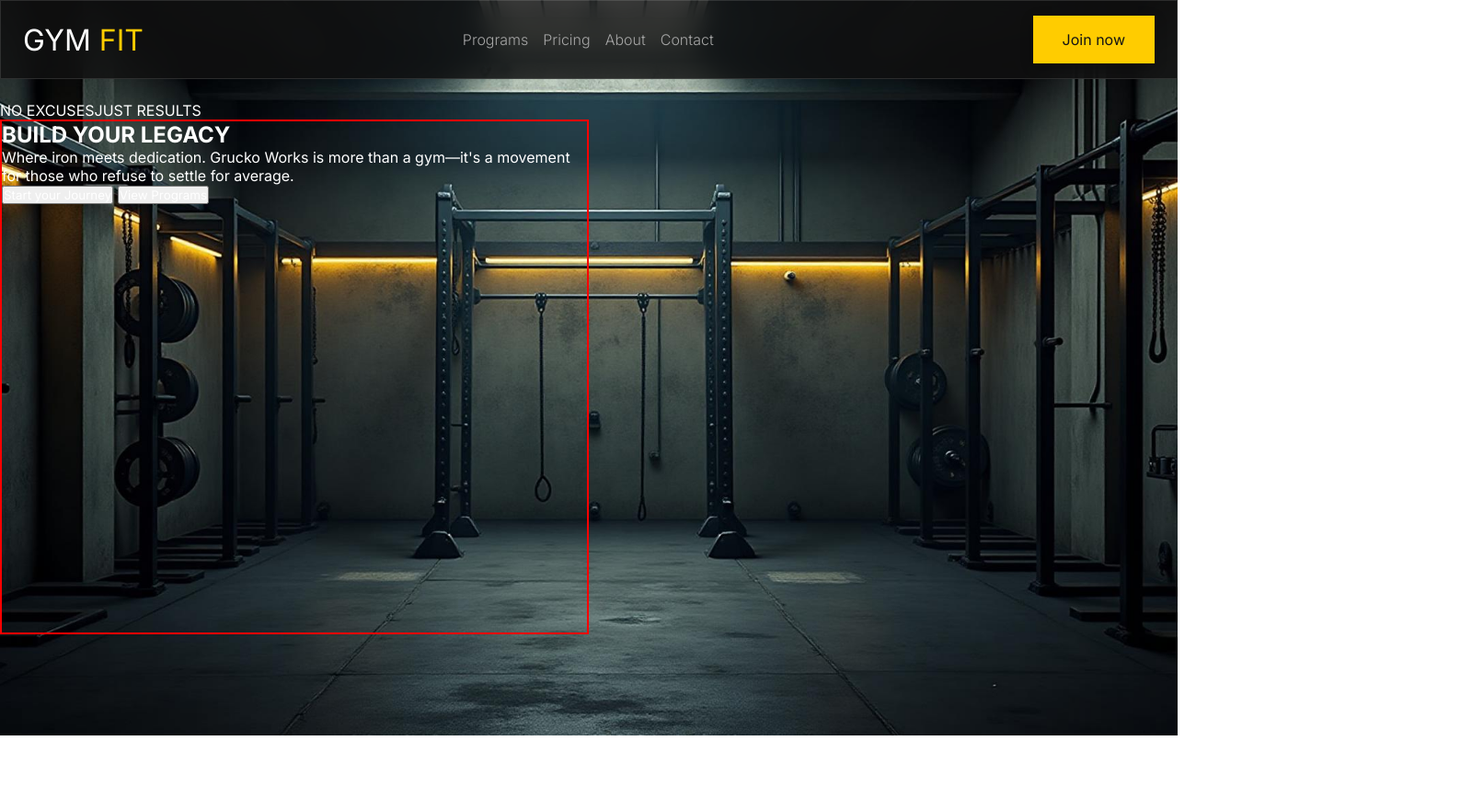
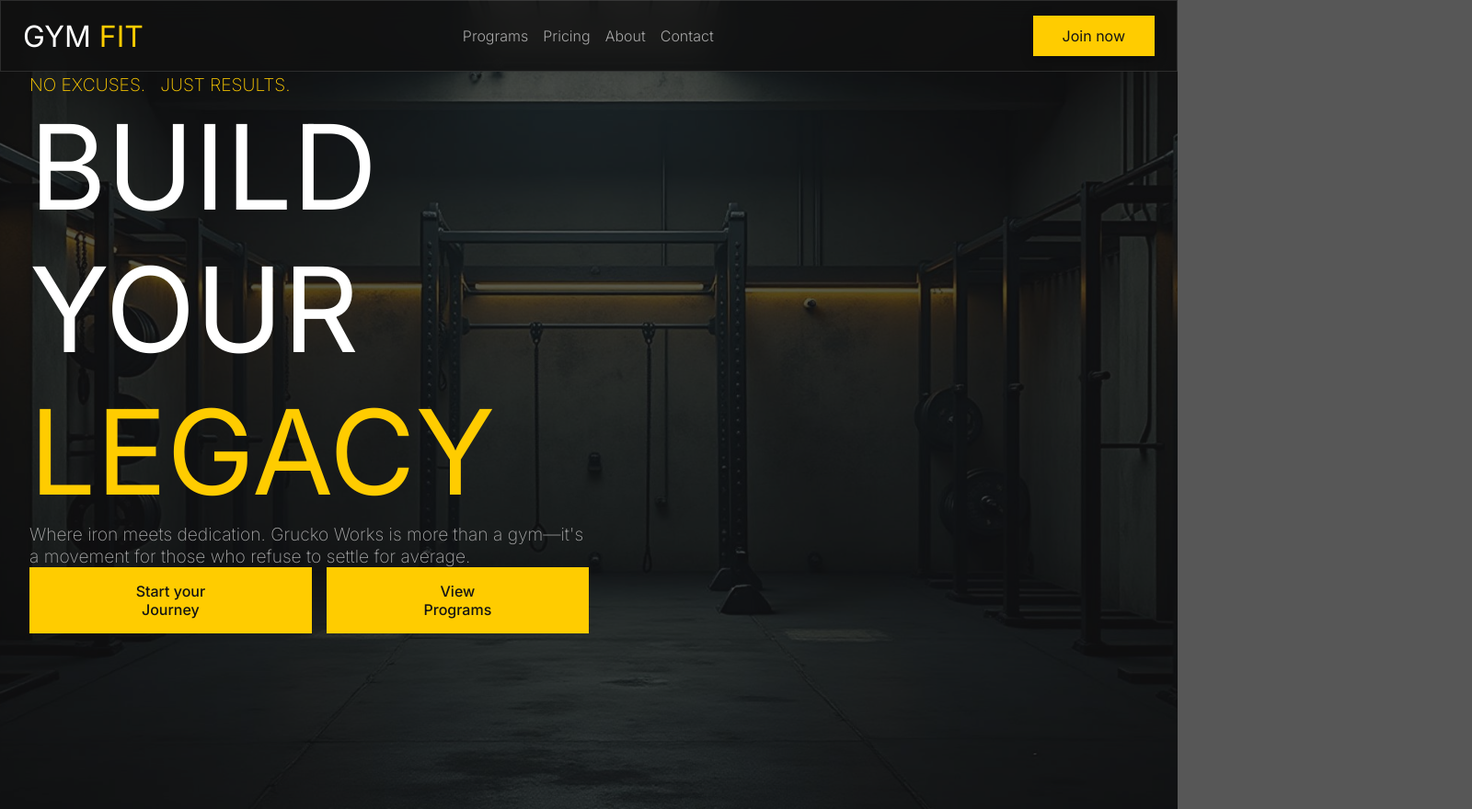
Before and after one commit to onose-dev/GYM-FIT, a plain HTML site: page index.html in a window 1280 px wide. Shown: the whole page at 92% size, 1600 px wide, since content can reach past the window. Before the commit the page ends 800 px from the top, so only its background shows below. Drawn offline with Linux system fonts and the light colour scheme.

Commit message:
i dey push the hero oo

```diff
--- a/index.css
+++ b/index.css
@@ -102,6 +102,7 @@ nav {
     align-items: center;
     background-color: var(--glass-bg);
     backdrop-filter: var(--glass-blur);
+    z-index: 100;
     border: 1px solid var(--glass-border);
 }
 
@@ -126,7 +127,7 @@ nav {
 }
 
 nav button {
-    padding: var(--space-md) var(--space-xl);
+    padding: var(--space-sm) var(--space-xl);
     color: var(--accent-text);
     background-color: var(--primary);
     border: none;
@@ -136,28 +137,83 @@ nav button {
 }
 
 /* Hero */
+
 .heroPage {
+    position: relative;
+    display: flex;
+    flex-direction: column;
+    justify-content: center;
     background-image: url(/Gymfit.jpg);
     background-repeat: no-repeat;
     background-position: center;
     background-size: cover;
-    height: 100vh;
-    ;
+    height: 110vh;
+    padding: .2rem 1rem;
+    z-index: 1;
 }
 
-.heroPage {
-    display: flex;
-    flex-direction: column;
-    justify-content: center;
+.heroPage::after {
+    content: "";
+    position: absolute;
+    top: 0;
+    left: 0;
+    width: 100em;
+    height: 100%;
+    background-color: #141414b6;
+    z-index: 2;
 }
 
 
+
 .heroContent {
+    position: absolute;
+    top: 4rem;
     width: 50%;
-    height: 70%;
-    border: 2px solid red;
+    height: 60%;
+    padding: 1rem;
+    z-index: 3;
 }
 
-.heroPage span{
+.heroPage span {
     display: flex;
+    gap: 1rem;
+    font-size: .9rem;
+    font-weight: 400;
 }
+
+.heroPage span p {
+    color: var(--primary);
+}
+
+
+.heroContent h1 {
+    font-size: 8rem;
+    font-weight: 400;
+}
+
+.heroContent span {
+    color: var(--primary);
+    font-size: 8rem;
+    font-weight: 400;
+}
+
+.heroContent p {
+    color: var(--muted-text);
+    font-size: 1.2rem;
+    font-weight: 200;
+}
+
+.cta-btns{
+    display: flex;
+    gap: 1rem;
+}
+
+.cta-btns button{
+    color: var(--accent-text);
+    padding: 1rem 6rem;
+    font-size: 1rem;
+    font-weight: 500;
+    border: none;
+    background-color: var(--primary);
+
+}
--- a/index.html
+++ b/index.html
@@ -28,13 +28,13 @@
     </header>
     <main>
         <section class="heroPage">
-            <span>
-                <p>NO EXCUSES</p>
-                <P>JUST RESULTS</P>
-            </span>
             <div class="heroContent">
+                <span>
+                    <p>NO EXCUSES.</p>
+                    <P>JUST RESULTS.</P>
+                </span>
                 <h1>
-                    BUILD YOUR LEGACY
+                    BUILD <br>YOUR <br> <span>LEGACY</span>
                 </h1>
                 <P>Where iron meets dedication. Grucko Works is more than a gym—it's a movement for those who refuse to
                     settle for average.</P>
```
